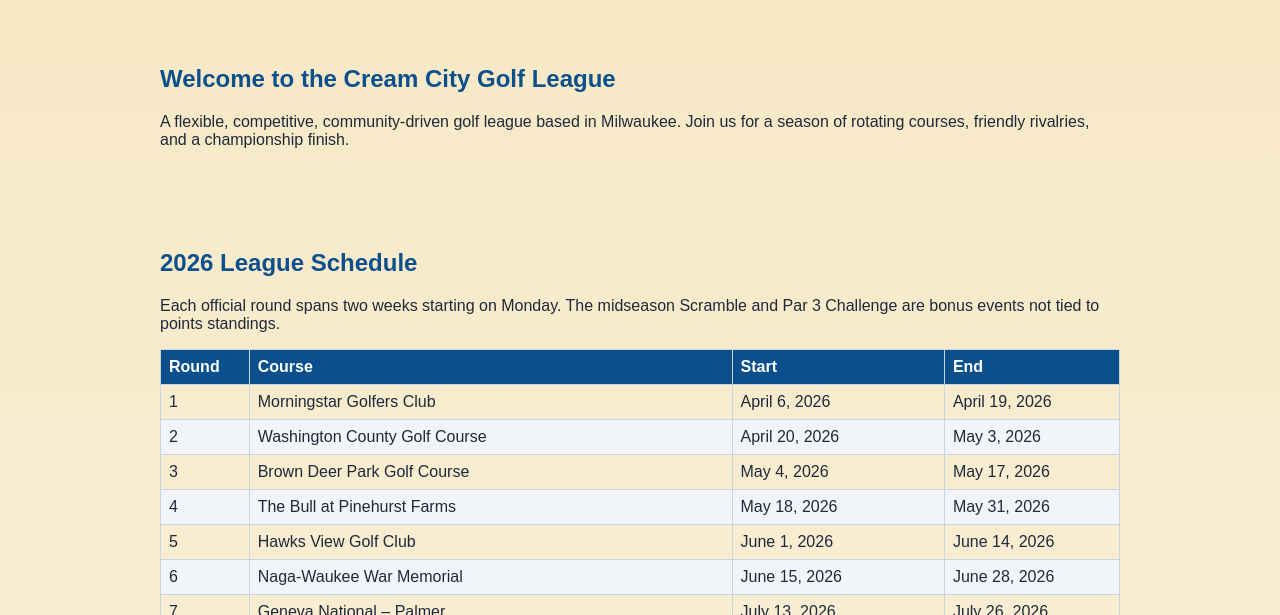
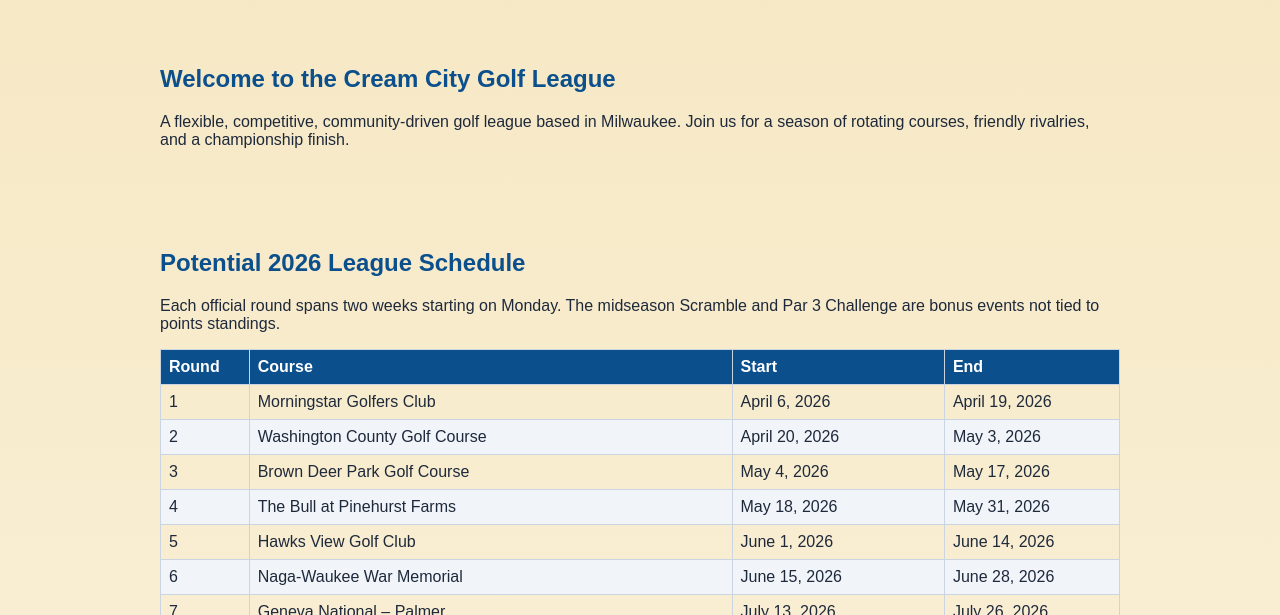
Before and after one commit to CreamCityGolfLeague/CreamCityGolfLeague, a plain HTML site: page index.html in a window 1280 px wide. Shown: the part 185-800 px from the top of the page. Drawn offline with Linux system fonts and the light colour scheme.

Commit message:
Update index.html

```diff
--- a/index.html
+++ b/index.html
@@ -80,7 +80,7 @@
   </section>
 
   <section id="schedule">
-    <h2>2026 League Schedule</h2>
+    <h2>Potential 2026 League Schedule</h2>
     <p>Each official round spans two weeks starting on Monday. The midseason Scramble and Par 3 Challenge are bonus events not tied to points standings.</p>
     <table>
       <thead>
```
